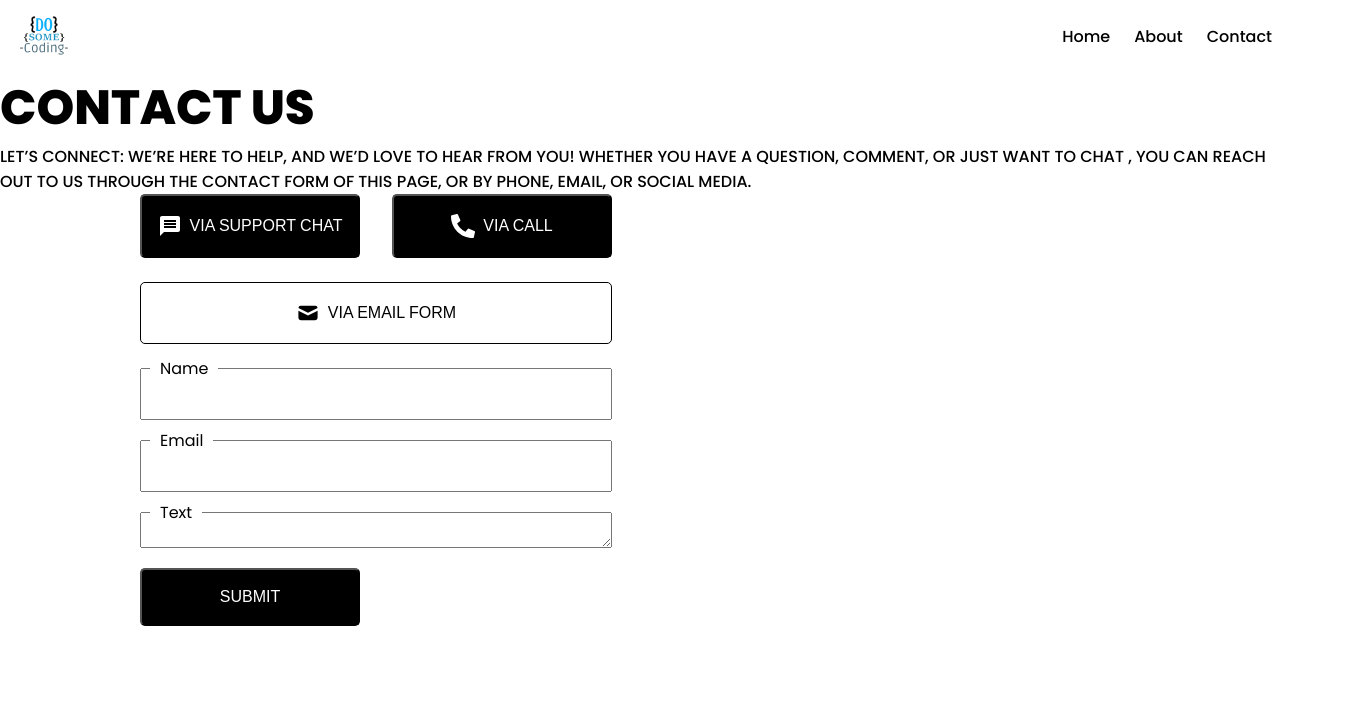
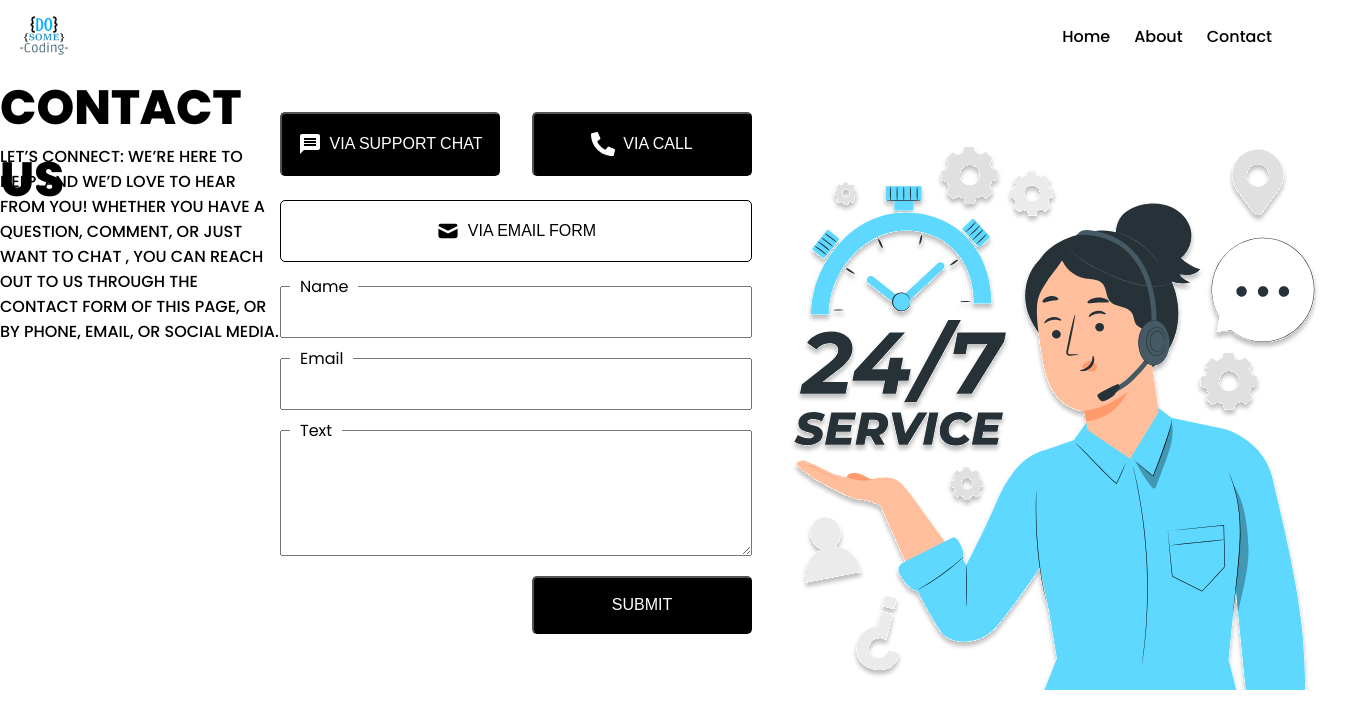
Before and after one commit to Ukashashere/ContactUS-page, a React (Vite) app in the folder contact-page/: page / in a window 1280 px wide. Shown: the top 728 px of the page, 1360 px wide, since content can reach past the window. Built offline with nearby package versions, Linux system fonts and the light colour scheme.

Commit message:
Commit 12

```diff
--- a/contact-page/src/App.css
+++ b/contact-page/src/App.css
@@ -14,4 +14,9 @@ body{
   margin: 0 auto;
 }
 
+.main_container{
+  display: flex;
+  height: 100vh; /*as % of screen, 100vh means 100% of screen */
+}
+
 /* These css is GLOBAL so it is left here */
--- a/contact-page/src/App.jsx
+++ b/contact-page/src/App.jsx
@@ -8,8 +8,10 @@ function App() {
   return(
     <div>
       <Navigation />
+      <main className='main_container'>
       <ContactHeader />
       <ContactForm />
+      </main>
     </div>
   );
 }
--- a/contact-page/src/components/ContactForm/ContactForm.jsx
+++ b/contact-page/src/components/ContactForm/ContactForm.jsx
@@ -24,14 +24,19 @@ const ContactForm = () => {
             </div>
             <div className={styles.form_control}>
               <label htmlFor="name">Text</label>
-              <textarea name="text" />
+              <textarea name="text" rows="8" />
             </div>
-            <div>
+            <div style = {{
+              display: "flex",
+              justifyContent: "end", /*to make the button move to the right side*/
+            }}>
               <Button text="SUBMIT" />
             </div>
           </form>
         </div>
-        <div className={styles.contact_image}></div>
+        <div className={styles.contact_image}>
+          <img src="/images/contact.svg" alt="contact image" />
+        </div>
     </section>
   );
 };
--- a/contact-page/src/components/ContactForm/ContactForm.module.css
+++ b/contact-page/src/components/ContactForm/ContactForm.module.css
@@ -2,6 +2,7 @@
     display: flex;
     max-width: 1000px;
     margin: 0 auto; /*to make it remain at the centre*/
+    margin-top: 40px;
 }
 
 .top_btn{
```
Also changed, not shown: contact-page/public/images/contact.svg (renamed from contact-page/public/images/Service 24_7-pana 1.svg).
